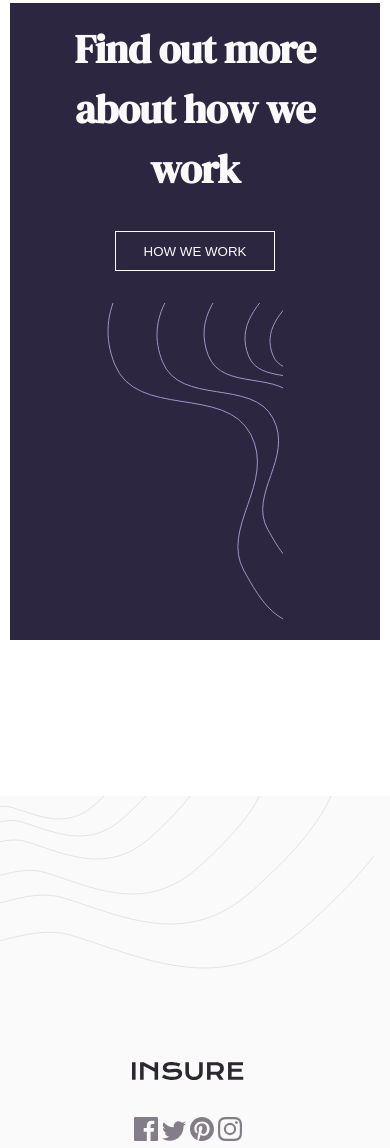
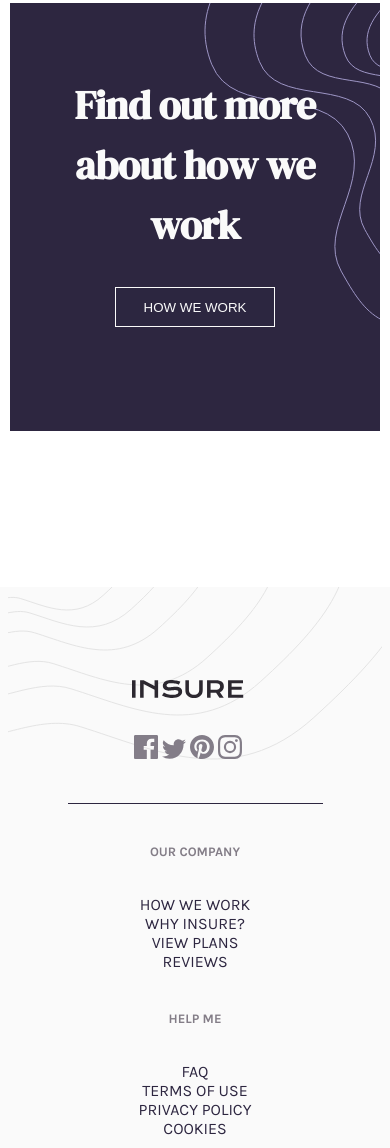
Before and after one commit to ExploryKod/Insure-landing-page-challenge, a plain HTML site: page index.html in a window 390 px wide. Shown: the part 2266-3414 px from the top of the page. Drawn offline with Linux system fonts and the light colour scheme.

Commit message:
feat: alignments in footer for responsive part

```diff
--- a/index.html
+++ b/index.html
@@ -120,8 +120,6 @@
         <button>HOW WE WORK</button>
         <div class="bg-third-section-form"><img class="bg-third-section-image" alt="forme grise à droite"
             src="./images/bg-pattern-how-we-work-desktop.svg"></div>
-        <div class="bg-third-section-form-mobile"><img class="bg-third-section-image" alt="forme grise à droite"
-            src="./images/bg-pattern-how-we-work-mobile.svg"></div>
       </section>
 
     </section>
@@ -131,8 +129,7 @@
   <footer>
     <div class="bg-third-section-form-mobile"><img class="bg-footer-image" alt="forme grise"
         src="./images/bg-pattern-footer-desktop.svg"></div>
-    <div class="bg-third-section-form-mobile"><img class="bg-footer-image-mobile" alt="forme grise"
-        src="./images/bg-pattern-footer-mobile.svg"></div>
+
     <nav id="footer-nav-1">
       <div class='image-logo'>
         <img src="images/logo.svg" alt="insure logo">
--- a/style/responsive-main.css
+++ b/style/responsive-main.css
@@ -11,7 +11,6 @@
 
     .bg-intro-left-form-mobile,
     .bg-intro-right-form-mobile,
-    .bg-third-section-form-mobile,
     .bg-footer-image-mobile {
         display: block;
     }
@@ -201,9 +200,14 @@
 
         max-width: 95%;
         height: auto;
-        padding: 1rem 0.5rem;
+        padding: 4.5rem 0.5rem;
         margin: 1rem auto;
+
         background-color: var(--primary-dark-violet);
+        background-image: url(../images/bg-pattern-how-we-work-mobile.svg);
+        background-repeat: no-repeat;
+        background-position: top right;
+        background-size: auto;
 
         display: flex;
         flex-direction: column;
@@ -251,7 +255,12 @@
     }
 
     #footer-nav-1 {
-        margin-top: 88px;
+
+        background-image: url(../images/bg-pattern-footer-mobile.svg);
+        background-position: top center;
+        background-repeat: no-repeat;
+        padding-top: 88px;
+        padding-bottom: 2.5rem;
         display: grid;
         grid-template-rows: 1fr 32px 1fr;
         grid-template-columns: 375px;
@@ -280,6 +289,25 @@
         align-items: center;
     }
 
+    #footer-nav-2 div:nth-of-type(1) {
+        border-top: 1px solid var(--primary-dark-violet);
+        padding: 0;
+    }
+
+    #footer-nav-2 div h4 {
+        margin: 0;
+        margin-top: 2.5rem;
+        margin-bottom: 2.25rem;
+    }
+
+    #footer-nav-2 div:not(:last-child) ul {
+        margin: 0;
+    }
+
+    #footer-nav-2 div:last-child ul {
+        margin-bottom: 2.5rem;
+    }
+
     #footer-nav-2 div {
         width: 255px;
         display: flex;
@@ -300,6 +328,7 @@
 
     #footer-nav-2 div ul {
         padding: 0;
+        margin: 0;
     }
 
     #footer-nav-2 div ul li a {
@@ -310,7 +339,7 @@
     }
 
     .attribution {
-
+        margin-bottom: 2.5rem;
         color: var(--primary-greyish-blue);
         text-align: center;
         flex-direction: column;
```
